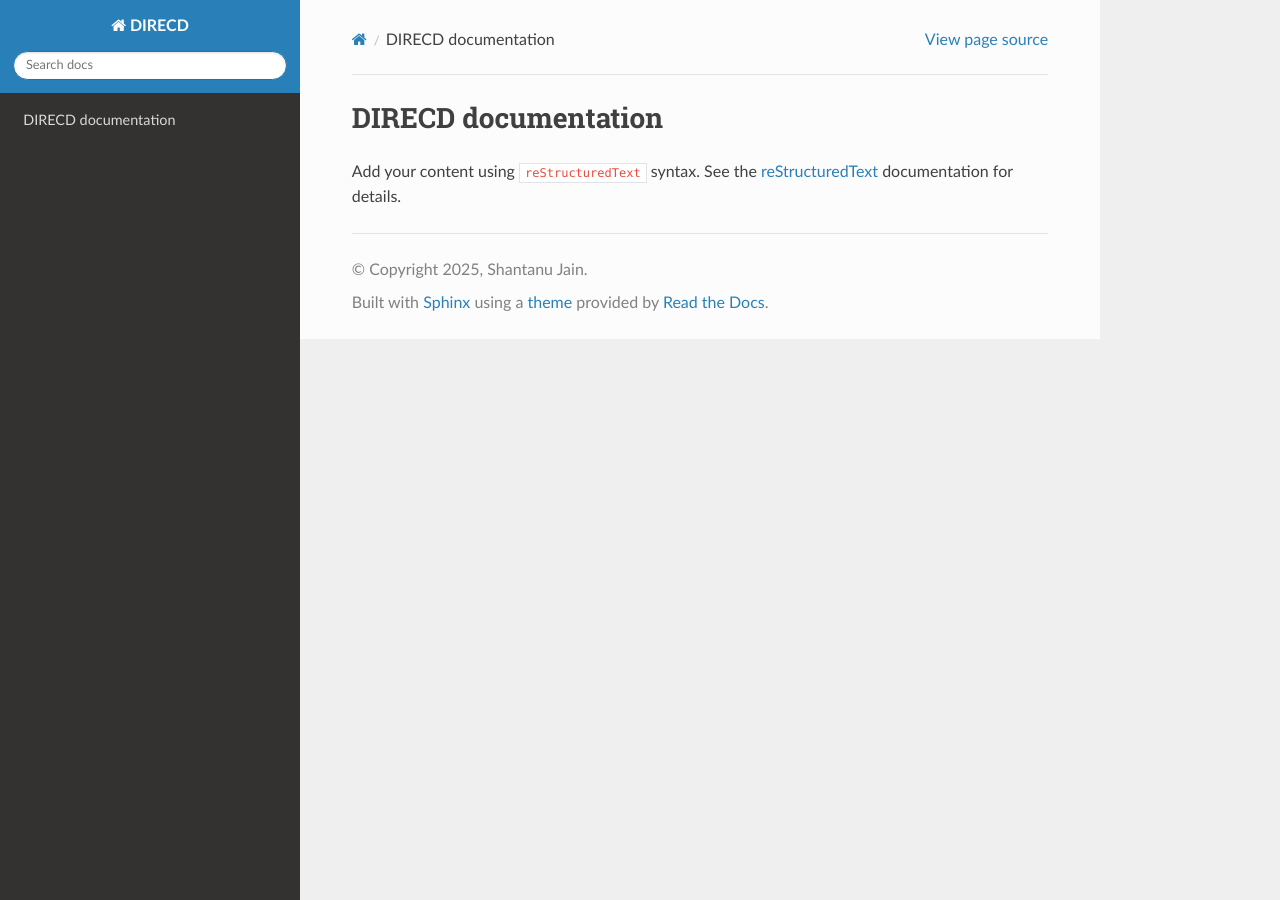
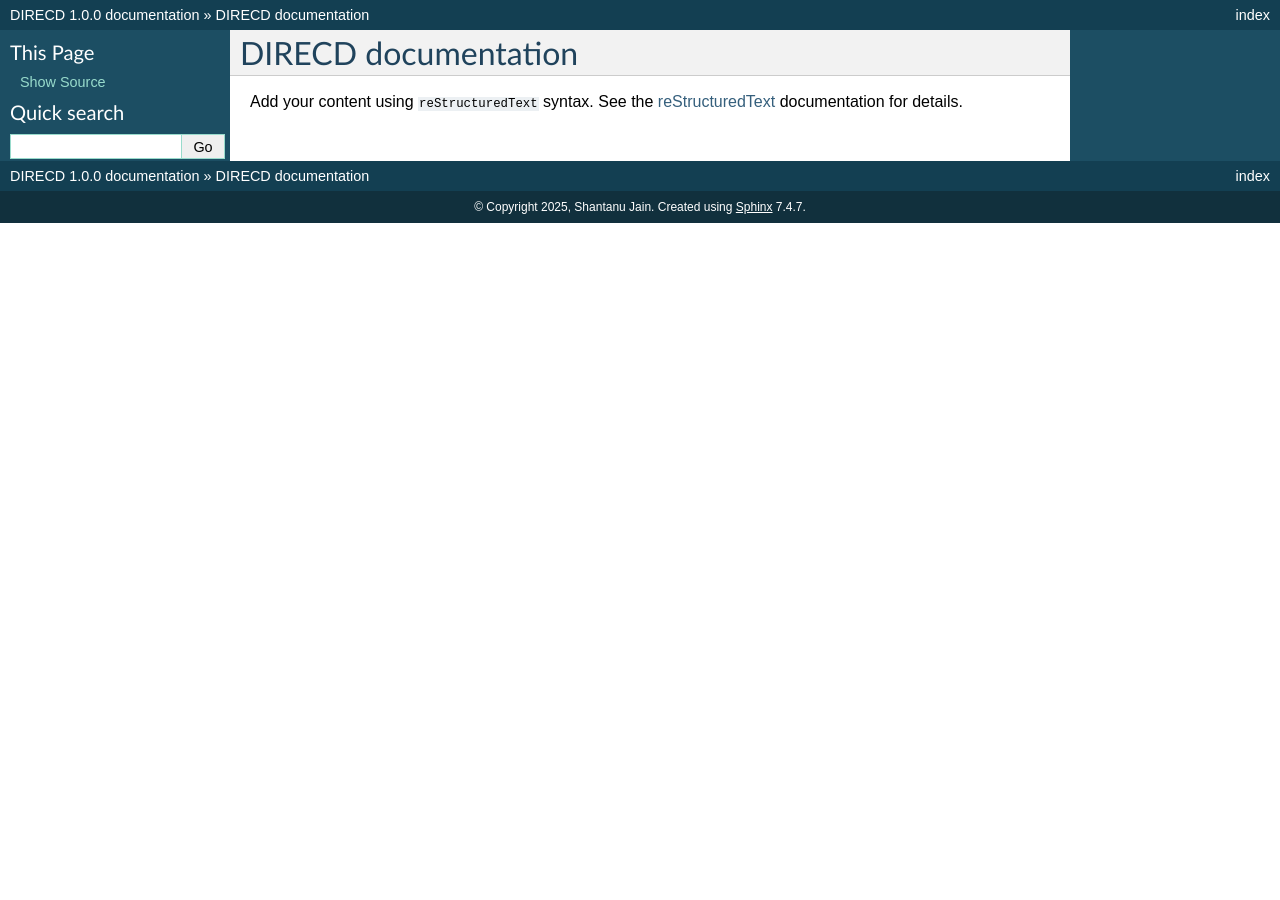
Before and after one commit to jain-shantanu/DIRECD_soft, a Sphinx documentation site: the page built from source/index.rst, in a window 1280 px wide. Built offline with Sphinx 7.4.7, drawn with Linux system fonts in a browser that asks for light colours; pages that are not in the unit, such as notebooks, are missing from menus.

Commit message:
Update conf.py

```diff
--- a/source/conf.py
+++ b/source/conf.py
@@ -24,5 +24,5 @@ exclude_patterns = []
 # -- Options for HTML output -------------------------------------------------
 # https://www.sphinx-doc.org/en/master/usage/configuration.html#options-for-html-output
 
-html_theme = 'sphinx_rtd_theme'
+html_theme = "classic"
 html_static_path = ['_static']
```
